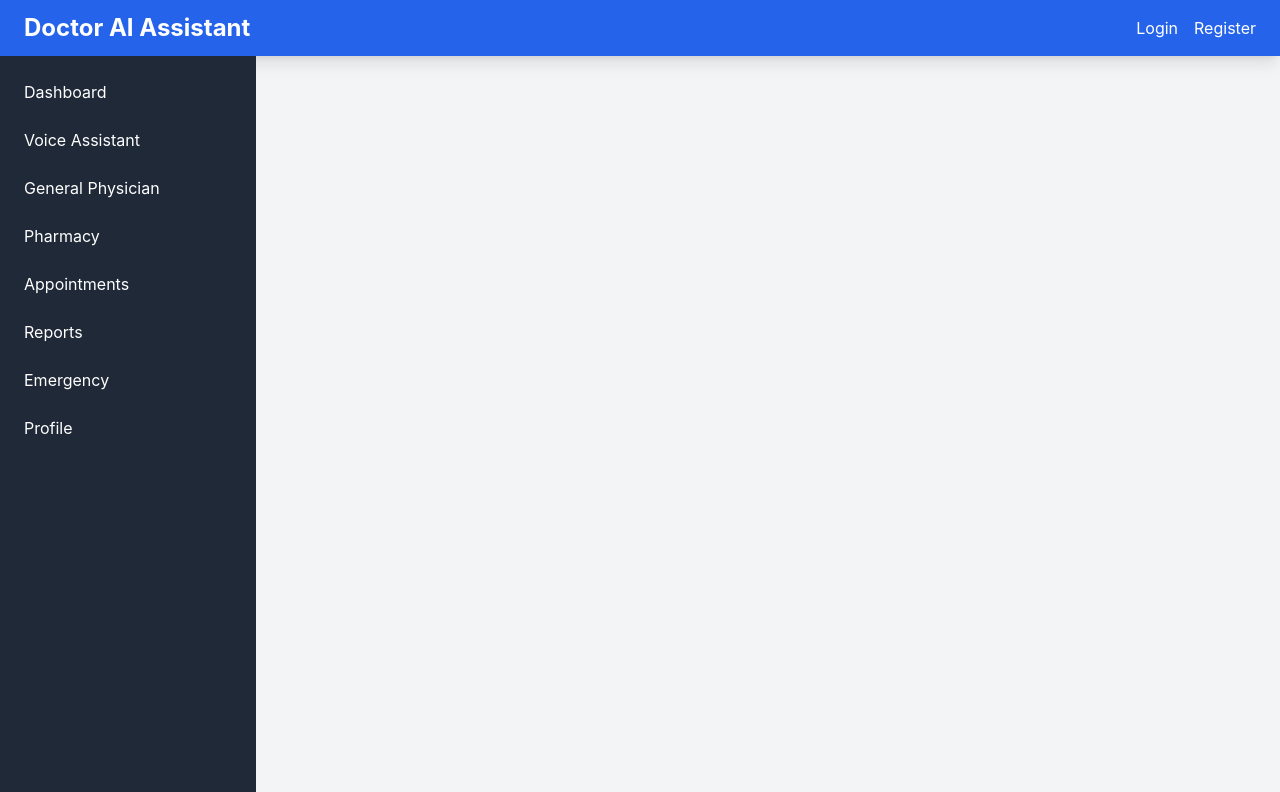
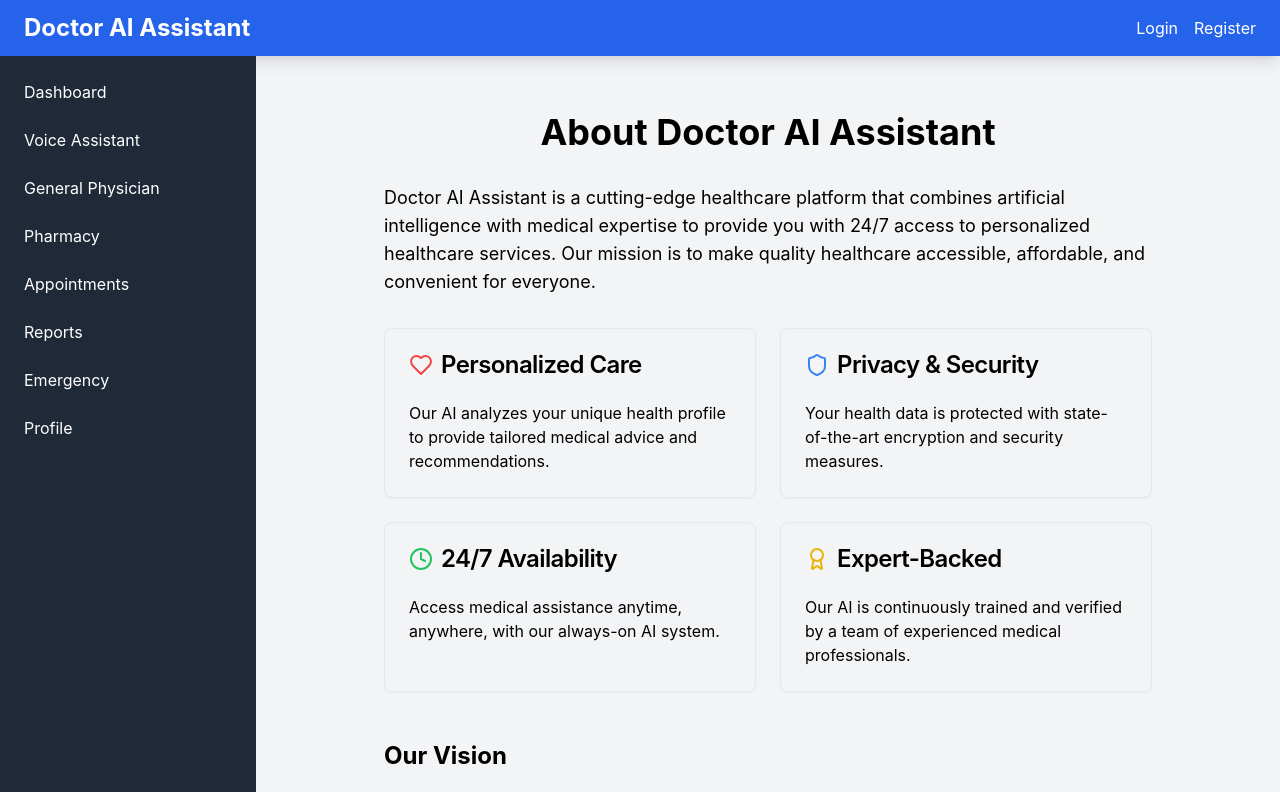
Before and after one commit to Sharadgup/Doctor-AI-world-helper, a React (Create React App) app in the folder doctor-ai-assistant/: page /About in a window 1280 px wide. Shown: the top 792 px of the page. Built offline with nearby package versions, Linux system fonts and the light colour scheme.

Commit message:
message inital

```diff
--- a/doctor-ai-assistant/package.json
+++ b/doctor-ai-assistant/package.json
@@ -7,6 +7,7 @@
     "@svgr/webpack": "^8.1.0",
     "@types/react-router-dom": "^5.3.3",
     "autoprefixer": "^10.4.20",
+    "clsx": "^2.1.1",
     "cra-template-typescript": "1.2.0",
     "css-select": "^5.1.0",
     "lucide-react": "^0.469.0",
@@ -18,6 +19,7 @@
     "react-scripts": "^5.0.1",
     "resolve-url-loader": "^5.0.0",
     "svgo": "^3.3.2",
+    "tailwind-merge": "^2.6.0",
     "tailwindcss": "^3.4.17",
     "web-vitals": "^4.2.4"
   },
--- a/doctor-ai-assistant/src/App.tsx
+++ b/doctor-ai-assistant/src/App.tsx
@@ -18,6 +18,9 @@ import DiseasePrediction from './components/modules/DiseasePrediction';
 import TreatmentGuidance from './components/modules/TreatmentGuidance';
 import EmergencyAssistance from './components/modules/EmergencyAssistance';
 import UserProfile from './components/modules/UserProfile';
+import About from './pages/About';
+import Contact from './pages/Contact';
+
 
 const App: React.FC = () => {
   return (
@@ -43,6 +46,8 @@ const App: React.FC = () => {
               <Route path="/treatment-guidance" element={<TreatmentGuidance />} />
               <Route path="/emergency" element={<EmergencyAssistance />} />
               <Route path="/profile" element={<UserProfile />} />
+              <Route path="/About" Component={About} />
+              <Route path="/Contact" Component={Contact} />
             </Routes>
           </main>
         </div>
--- a/doctor-ai-assistant/src/components/layout/Footer.tsx
+++ b/doctor-ai-assistant/src/components/layout/Footer.tsx
@@ -15,7 +15,7 @@ const Footer: React.FC = () => {
             <h4 className="text-lg font-semibold mb-4">Quick Links</h4>
             <ul className="space-y-2">
               <li><Link to="/" className="hover:text-blue-400 transition duration-300">Home</Link></li>
-              <li><Link to="/about" className="hover:text-blue-400 transition duration-300">About Us</Link></li>
+              <li><Link to="/About" className="hover:text-blue-400 transition duration-300">About Us</Link></li>
               <li><Link to="/services" className="hover:text-blue-400 transition duration-300">Services</Link></li>
               <li><Link to="/contact" className="hover:text-blue-400 transition duration-300">Contact</Link></li>
             </ul>
--- /dev/null
+++ b/doctor-ai-assistant/src/components/ui/card1.tsx
@@ -0,0 +1,81 @@
+import * as React from "react"
+
+import { cn } from "../../lib/utils"
+
+const Card = React.forwardRef<
+  HTMLDivElement,
+  React.HTMLAttributes<HTMLDivElement>
+>(({ className, ...props }, ref) => (
+  <div
+    ref={ref}
+    className={cn(
+      "rounded-lg border bg-card text-card-foreground shadow-sm",
+      className
+    )}
+    {...props}
+  />
+))
+Card.displayName = "Card"
+
+const CardHeader = React.forwardRef<
+  HTMLDivElement,
+  React.HTMLAttributes<HTMLDivElement>
+>(({ className, ...props }, ref) => (
+  <div
+    ref={ref}
+    className={cn("flex flex-col space-y-1.5 p-6", className)}
+    {...props}
+  />
+))
+CardHeader.displayName = "CardHeader"
+
+const CardTitle = React.forwardRef<
+  HTMLParagraphElement,
+  React.HTMLAttributes<HTMLHeadingElement>
+>(({ className, children, ...props }, ref) => (
+  <h3
+    ref={ref}
+    className={cn(
+      "text-2xl font-semibold leading-none tracking-tight",
+      className
+    )}
+    {...props}
+  >
+    {children}
+  </h3>
+))
+CardTitle.displayName = "CardTitle"
+
+const CardDescription = React.forwardRef<
+  HTMLParagraphElement,
+  React.HTMLAttributes<HTMLParagraphElement>
+>(({ className, ...props }, ref) => (
+  <p
+    ref={ref}
+    className={cn("text-sm text-muted-foreground", className)}
+    {...props}
+  />
+))
+CardDescription.displayName = "CardDescription"
+
+const CardContent = React.forwardRef<
+  HTMLDivElement,
+  React.HTMLAttributes<HTMLDivElement>
+>(({ className, ...props }, ref) => (
+  <div ref={ref} className={cn("p-6 pt-0", className)} {...props} />
+))
+CardContent.displayName = "CardContent"
+
+const CardFooter = React.forwardRef<
+  HTMLDivElement,
+  React.HTMLAttributes<HTMLDivElement>
+>(({ className, ...props }, ref) => (
+  <div
+    ref={ref}
+    className={cn("flex items-center p-6 pt-0", className)}
+    {...props}
+  />
+))
+CardFooter.displayName = "CardFooter"
+
+export { Card, CardHeader, CardFooter, CardTitle, CardDescription, CardContent }
--- /dev/null
+++ b/doctor-ai-assistant/src/lib/utils.ts
@@ -0,0 +1,6 @@
+import { type ClassValue, clsx } from "clsx"
+import { twMerge } from "tailwind-merge"
+
+export function cn(...inputs: ClassValue[]) {
+  return twMerge(clsx(inputs))
+}
--- /dev/null
+++ b/doctor-ai-assistant/src/pages/About.tsx
@@ -0,0 +1,72 @@
+import React from 'react';
+import { Card, CardContent, CardHeader, CardTitle } from '../components/ui/card1';
+import { Heart, Shield, Clock, Award } from 'lucide-react';
+
+const About: React.FC = () => {
+  return (
+    <div className="container mx-auto px-4 py-8">
+      <h1 className="text-4xl font-bold mb-8 text-center">About Doctor AI Assistant</h1>
+      <div className="max-w-3xl mx-auto">
+        <p className="text-lg mb-8">
+          Doctor AI Assistant is a cutting-edge healthcare platform that combines artificial intelligence with medical expertise to provide you with 24/7 access to personalized healthcare services. Our mission is to make quality healthcare accessible, affordable, and convenient for everyone.
+        </p>
+        <div className="grid grid-cols-1 md:grid-cols-2 gap-6 mb-12">
+          <Card>
+            <CardHeader>
+              <CardTitle className="flex items-center">
+                <Heart className="mr-2 text-red-500" />
+                Personalized Care
+              </CardTitle>
+            </CardHeader>
+            <CardContent>
+              <p>Our AI analyzes your unique health profile to provide tailored medical advice and recommendations.</p>
+            </CardContent>
+          </Card>
+          <Card>
+            <CardHeader>
+              <CardTitle className="flex items-center">
+                <Shield className="mr-2 text-blue-500" />
+                Privacy & Security
+              </CardTitle>
+            </CardHeader>
+            <CardContent>
+              <p>Your health data is protected with state-of-the-art encryption and security measures.</p>
+            </CardContent>
+          </Card>
+          <Card>
+            <CardHeader>
+              <CardTitle className="flex items-center">
+                <Clock className="mr-2 text-green-500" />
+                24/7 Availability
+              </CardTitle>
+            </CardHeader>
+            <CardContent>
+              <p>Access medical assistance anytime, anywhere, with our always-on AI system.</p>
+            </CardContent>
+          </Card>
+          <Card>
+            <CardHeader>
+              <CardTitle className="flex items-center">
+                <Award className="mr-2 text-yellow-500" />
+                Expert-Backed
+              </CardTitle>
+            </CardHeader>
+            <CardContent>
+              <p>Our AI is continuously trained and verified by a team of experienced medical professionals.</p>
+            </CardContent>
+          </Card>
+        </div>
+        <h2 className="text-2xl font-bold mb-4">Our Vision</h2>
+        <p className="text-lg mb-8">
+          We envision a world where everyone has instant access to high-quality healthcare guidance. By leveraging AI technology, we aim to reduce the burden on healthcare systems, empower individuals to make informed health decisions, and ultimately improve global health outcomes.
+        </p>
+        <h2 className="text-2xl font-bold mb-4">Join Us in Revolutionizing Healthcare</h2>
+        <p className="text-lg">
+          Whether you're a patient seeking convenient care, a healthcare provider looking to enhance your services, or a tech enthusiast interested in the future of medicine, Doctor AI Assistant is here to support you on your healthcare journey.
+        </p>
+      </div>
+    </div>
+  );
+};
+
+export default About;
--- /dev/null
+++ b/doctor-ai-assistant/src/pages/Contact.tsx
@@ -0,0 +1,12 @@
+import React from 'react';
+
+const Contact: React.FC = () => {
+  return (
+    <div>
+      <h1 className="text-3xl font-bold mb-4">Contact Us</h1>
+      <p>Get in touch with our team for any inquiries or support.</p>
+    </div>
+  );
+};
+
+export default Contact;
```
Also changed, not shown: 1 other file (tests, documents, lock files or other folders).
